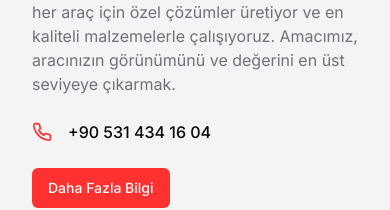
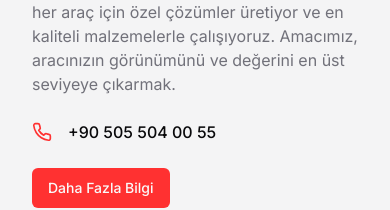
Before and after one commit to mowerq/fkAuto, a Next.js app: page / in a window 390 px wide. Shown: the part 2980-3190 px from the top of the page. Built offline with nearby package versions, Linux system fonts and the light colour scheme; no server answers.

Commit message:
Correct remaining wrong phone numbers

```diff
--- a/components/about.tsx
+++ b/components/about.tsx
@@ -22,7 +22,7 @@ export default function About({ headingAs = "h2" }: { headingAs?: "h1" | "h2" })
             </p>
             <div className="flex items-center gap-4 mb-6">
               <Phone className="h-5 w-5 text-primary" />
-              <span className="font-medium">+90 531 434 16 04</span>
+              <span className="font-medium">+90 505 504 00 55</span>
             </div>
             <div className="flex flex-col sm:flex-row gap-4">
               <Link href="#contact"> <Button>Daha Fazla Bilgi</Button></Link>
--- a/components/structured-data.tsx
+++ b/components/structured-data.tsx
@@ -6,7 +6,7 @@ export default function StructuredData() {
     name: "FK Auto - Araç Kaplama Merkezi",
     image: "https://www.fkautosamsun.com/logo.png",
     url: "https://www.fkautosamsun.com",
-    telephone: "+90 531 434 16 04",
+    telephone: "+90 505 504 00 55",
     email: "farukalayci55@hotmail.com",
     address: {
       "@type": "PostalAddress",
```
